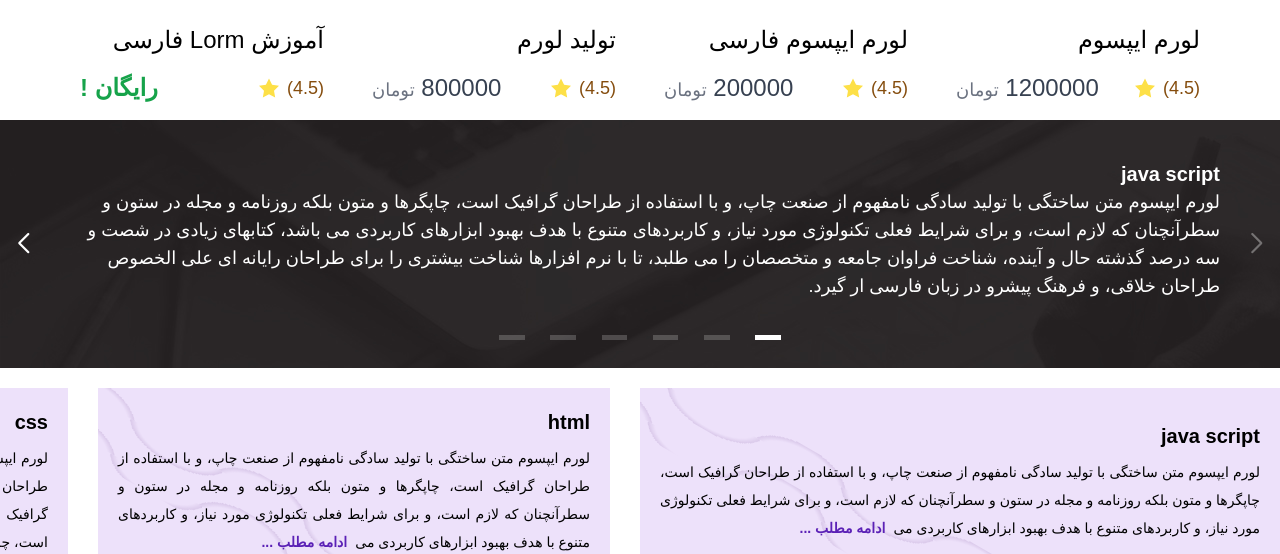
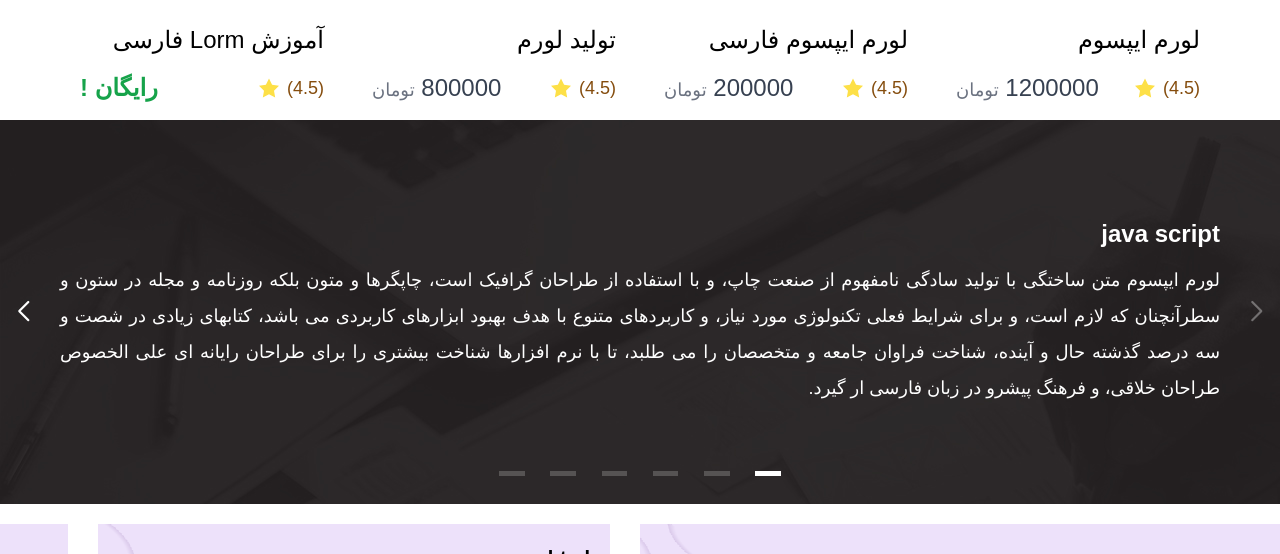
Before and after one commit to setare-saedi/landing-page, a React (Create React App) app: page / in a window 1280 px wide. Shown: the part 1217-1771 px from the top of the page. Built offline with nearby package versions, Linux system fonts and the light colour scheme; a small style sheet from the web is missing.

Commit message:
update parallax slider

```diff
--- a/src/components/SwiperSliders/SwiperParallax/SwiperParallax.css
+++ b/src/components/SwiperSliders/SwiperParallax/SwiperParallax.css
@@ -9,7 +9,12 @@
     color: #fff;
     -webkit-box-sizing: border-box;
     box-sizing: border-box;
-    padding: 40px 60px;
+    padding: 80px 60px;
+    height: unset;
+    min-height: max-content;
+    display: flex;
+    flex-direction: column;
+    justify-content: center;
   }
 
   .parallax-bg {
--- a/src/components/SwiperSliders/SwiperParallax/SwiperParallax.jsx
+++ b/src/components/SwiperSliders/SwiperParallax/SwiperParallax.jsx
@@ -45,13 +45,13 @@ function SwiperParallax({ allSkills }) {
                 {
                     allSkills.map((skill) => (
                         <div key={skill.id}>
-                            <SwiperSlide className='swiper-slide-parallax' key={skill.id}>
-                                <div className=" text-xl font-bold" data-swiper-parallax="-300" >
+                            <SwiperSlide className='swiper-slide-parallax space-y-3 ' key={skill.id}>
+                                <div className=" text-2xl font-bold" data-swiper-parallax="-300" >
                                     {skill.title}
                                 </div>
-                                <div className=" text-lg" data-swiper-parallax="-200">
+                                <div className=" text-lg leading-loose text-justify" data-swiper-parallax="-200">
                                     <p >
-                {skill.description}
+                                        {skill.description}
                                     </p>
                                 </div>
 
```
